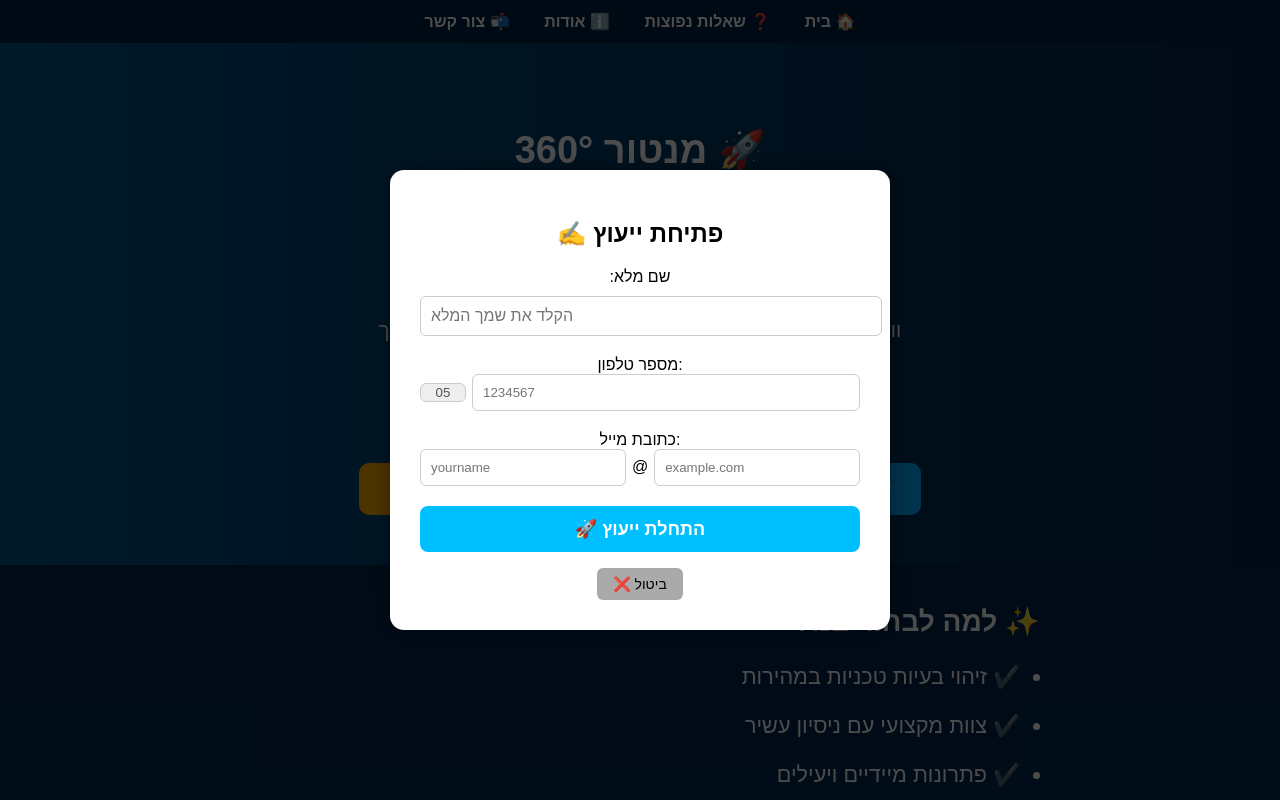
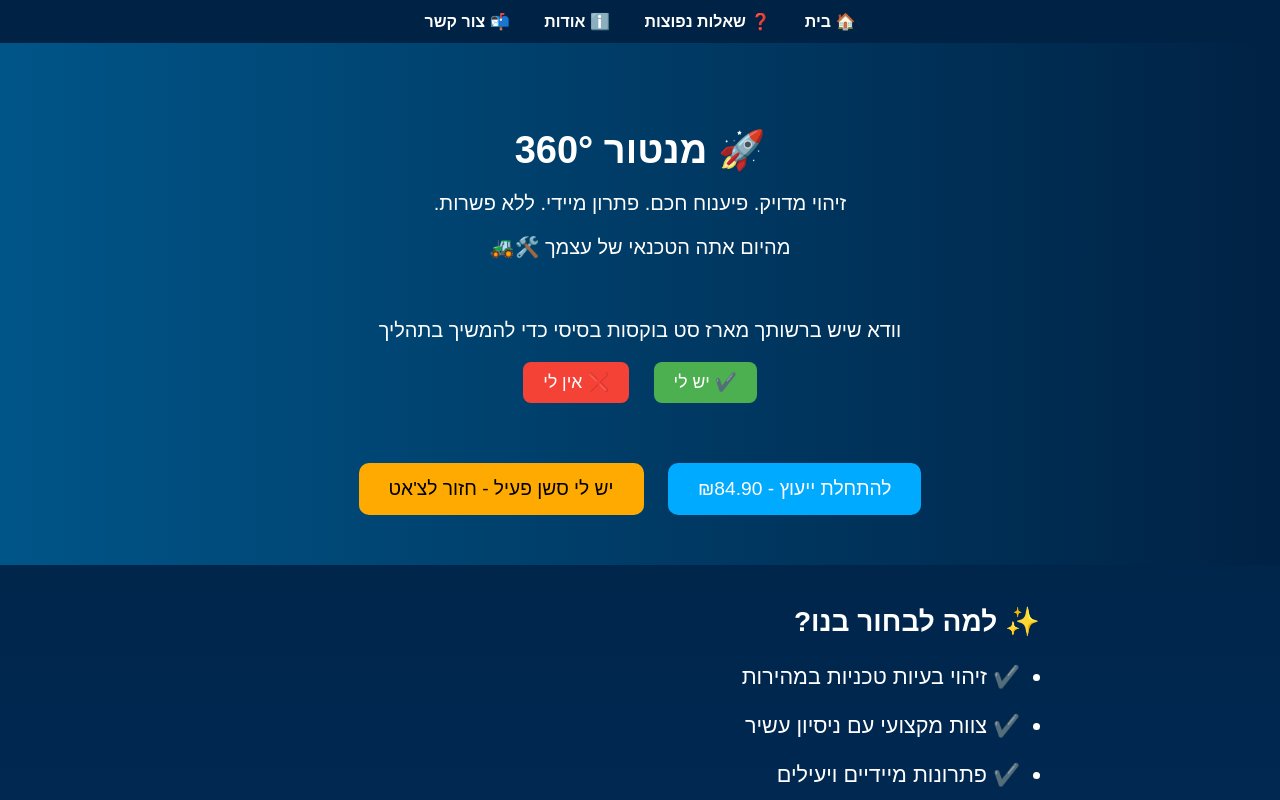
Before and after one commit to 360Mentor360/Mentor360v2, a website: page public/index.html in a window 1280 px wide. Shown: the top 800 px of the page. Drawn offline with Linux system fonts and the light colour scheme.

Commit message:
Update index.html

```diff
--- a/public/index.html
+++ b/public/index.html
@@ -222,44 +222,6 @@
   <p>כל הזכויות שמורות © מנטור 360°</p>
 </footer>
 
-<!-- ✅ מודאל לא מוצג בטעינה -->
-<div id="sessionModal" style="display:none; position:fixed; top:0; right:0; bottom:0; left:0; background:rgba(0,0,0,0.7); z-index:9999; display:flex; align-items:center; justify-content:center; animation: fadeIn 0.4s ease-in-out;">
-  <div style="background:white; direction:ltr; color:black; border-radius:14px; padding:30px; width:95%; max-width:440px; box-shadow: 0 0 20px rgba(0,0,0,0.4); animation: slideIn 0.4s ease;">
-    <h2 style="text-align:center; margin-bottom:20px;">✍️ פתיחת ייעוץ</h2>
-    <form id="sessionForm">
-      <label for="fullName">שם מלא:</label>
-      <input id="fullName" required placeholder="הקלד את שמך המלא" style="width:100%; padding:10px; margin:10px 0 20px; font-size:16px; border-radius:6px; border:1px solid #ccc;">
-
-      <label>מספר טלפון:</label>
-      <div style="display:flex; gap:6px; align-items:center;">
-        <input value="05" disabled style="width:40px; text-align:center; background:#eee; border:1px solid #ccc; border-radius:6px;">
-        <input id="phone" required placeholder="1234567" style="flex:1; padding:10px; border:1px solid #ccc; border-radius:6px;">
-      </div>
-
-      <label style="margin-top:20px; display:block;">כתובת מייל:</label>
-      <div style="display:flex; gap:6px; align-items:center;">
-        <input id="emailUser" required placeholder="yourname" style="flex:1; padding:10px; border:1px solid #ccc; border-radius:6px;">
-        <span>@</span>
-        <input id="emailDomain" required placeholder="example.com" style="flex:1; padding:10px; border:1px solid #ccc; border-radius:6px;">
-      </div>
-
-      <button type="submit" style="width:100%; margin-top:20px; background:#00bfff; color:white; padding:12px; border:none; border-radius:8px; font-size:18px; font-weight:bold; transition:0.3s; cursor:pointer;">🚀 התחלת ייעוץ</button>
-      <p id="formError" style="color:red; text-align:center; margin-top:10px;"></p>
-    </form>
-    <button onclick="document.getElementById('sessionModal').style.display='none'" style="margin-top:15px; background:#aaa; padding:8px 16px; border:none; border-radius:6px; cursor:pointer; font-size:14px; display:block; margin:auto;">❌ ביטול</button>
-  </div>
-</div>
-
-<style>
-@keyframes slideIn {
-  0% { transform: translateY(-30px); opacity: 0; }
-  100% { transform: translateY(0); opacity: 1; }
-}
-.cta-button:hover, .cta-button.secondary:hover, button:hover {
-  filter: brightness(1.1);
-}
-</style>
-
 <script>
 function showResponse(answer) {
   const responseDiv = document.getElementById("response");
```
